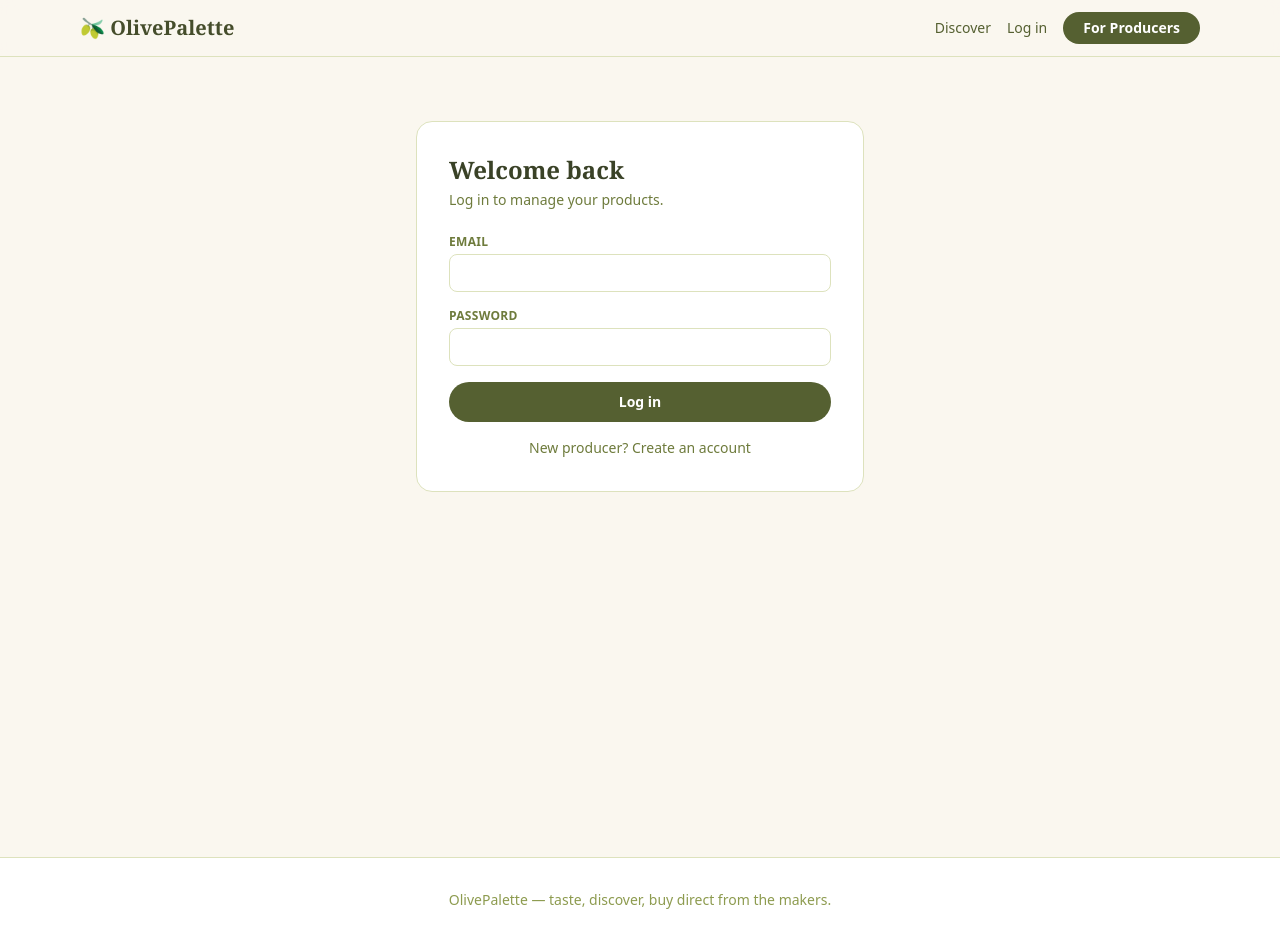
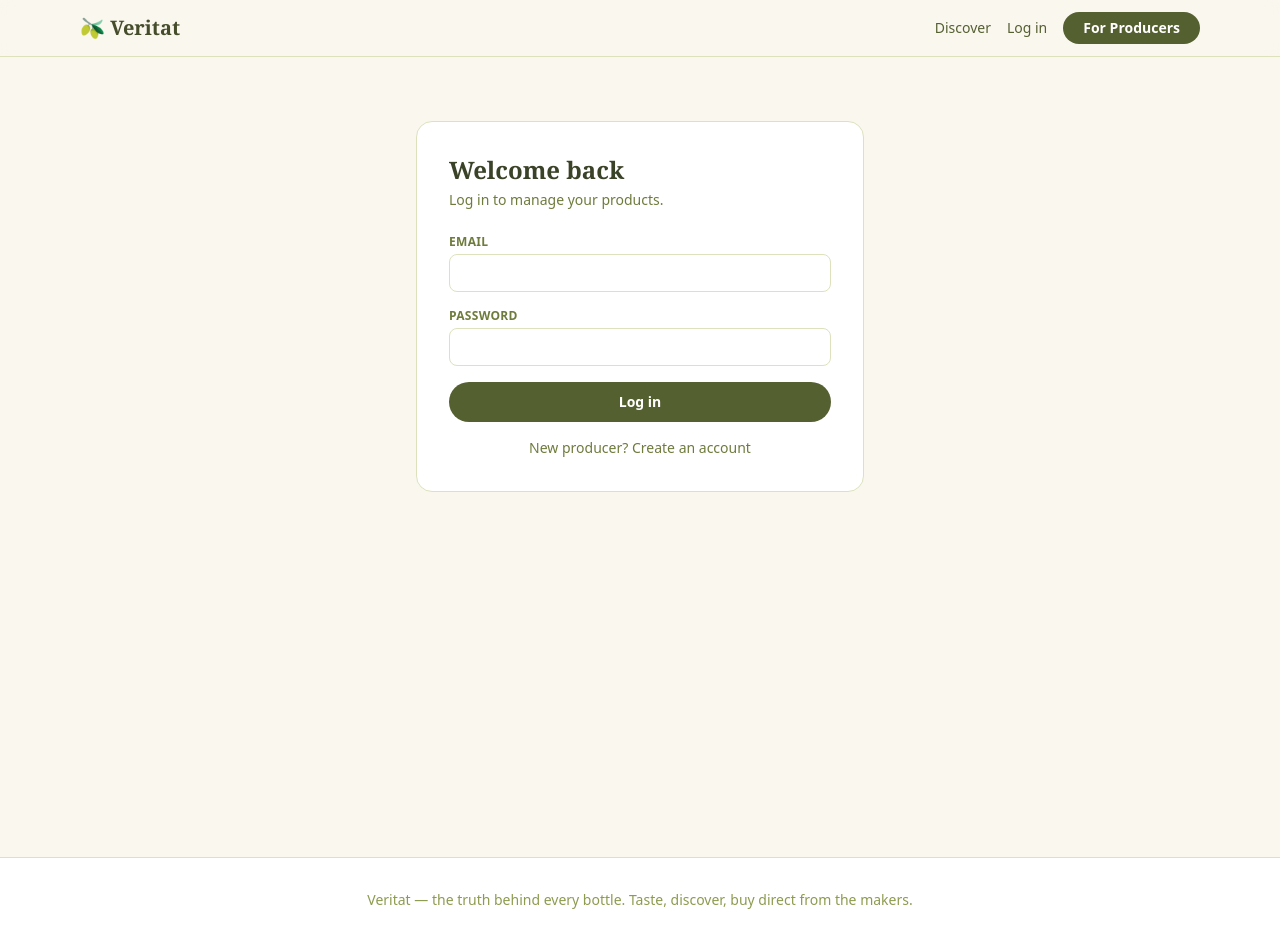
Before and after one commit to VeritatOliveOils/olivepalette, a Next.js app: page /login in a window 1280 px wide. Built offline with nearby package versions, Linux system fonts and the light colour scheme; no server answers.

Commit message:
Add files via upload

```diff
--- a/src/app/admin/page.tsx
+++ b/src/app/admin/page.tsx
@@ -83,7 +83,7 @@ export default function AdminPage() {
   if (!isAdmin)
     return (
       <p className="mt-16 text-center text-olive-600">
-        This page is for the OlivePalette curator. If that&apos;s you, add your account
+        This page is for the Veritat curator. If that&apos;s you, add your account
         to <code>admin_users</code> (see README).
       </p>
     );
--- a/src/app/layout.tsx
+++ b/src/app/layout.tsx
@@ -3,9 +3,9 @@ import "./globals.css";
 import Nav from "@/components/Nav";
 
 export const metadata: Metadata = {
-  title: "OlivePalette — Discover & Taste Extra Virgin Olive Oil",
+  title: "Veritat — Certified Olive Oil, Direct from the Maker",
   description:
-    "Explore certified artisanal olive oils by taste profile, meet the makers, and buy direct. Producers: list your oils in under a minute with Smart Paste.",
+    "Veritat means truth. Explore sommelier-certified extra virgin olive oils by taste profile, meet the makers, and buy direct. Producers: list your oils in under a minute with Smart Paste.",
 };
 
 export default function RootLayout({
@@ -19,7 +19,7 @@ export default function RootLayout({
           {children}
         </main>
         <footer className="border-t border-olive-200 bg-white py-8 text-center text-sm text-olive-500">
-          OlivePalette — taste, discover, buy direct from the makers.
+          Veritat — the truth behind every bottle. Taste, discover, buy direct from the makers.
         </footer>
       </body>
     </html>
--- a/src/app/oil/[id]/page.tsx
+++ b/src/app/oil/[id]/page.tsx
@@ -68,7 +68,7 @@ export default async function OilPage({
         <h1 className="font-serif text-4xl font-bold text-olive-900">{product.name}</h1>
         <div className="mt-3 flex flex-wrap gap-1.5">
           {product.status === "approved" && (
-            <span className="tag !bg-olive-700 !text-white">✓ Certified</span>
+            <span className="tag !bg-olive-700 !text-white">✓ Veritat Certified</span>
           )}
           {product.producers?.is_women_led && <span className="tag">🚺 women-led</span>}
           {product.category && <span className="tag capitalize">{product.category}</span>}
--- a/src/app/page.tsx
+++ b/src/app/page.tsx
@@ -74,7 +74,7 @@ export default async function HomePage() {
           },
           {
             emoji: "✓",
-            title: "Certified legit",
+            title: "Veritat means truth",
             body: "Every listed oil is vetted and certified by our olive oil sommelier before it goes live — no fakes, full provenance.",
           },
           {
--- a/src/components/Nav.tsx
+++ b/src/components/Nav.tsx
@@ -20,7 +20,7 @@ export default function Nav() {
     <header className="sticky top-0 z-40 border-b border-olive-200 bg-cream/90 backdrop-blur">
       <div className="mx-auto flex max-w-6xl items-center justify-between px-4 py-3">
         <Link href="/" className="font-serif text-xl font-bold text-olive-800">
-          🫒 OlivePalette
+          🫒 Veritat
         </Link>
         <nav className="flex items-center gap-4 text-sm font-medium text-olive-700">
           <Link href="/discover" className="hover:text-olive-950">
```
